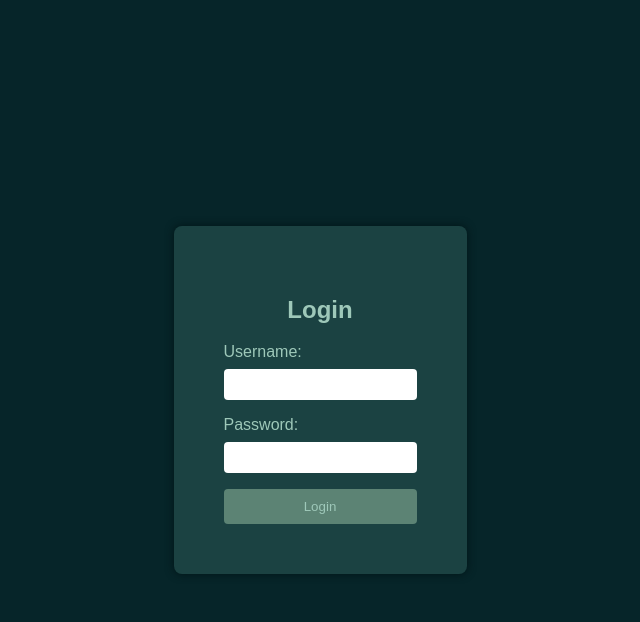
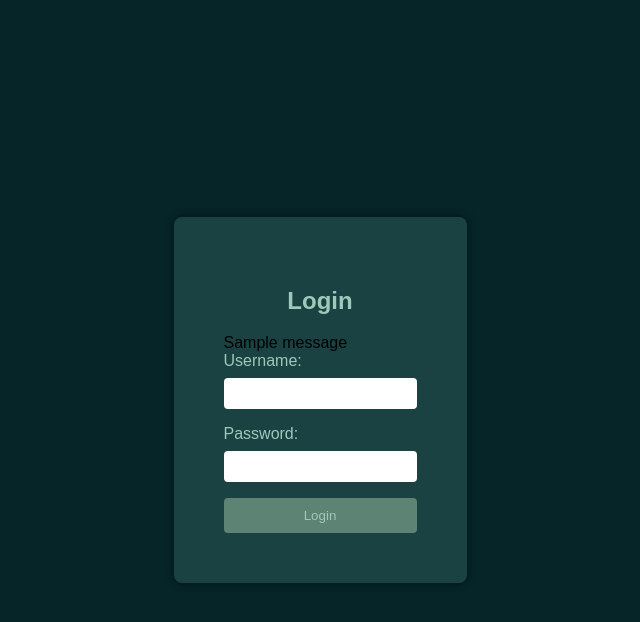
Before and after one commit to d-alfa/Dynamic_Web_Application, a Django app: page / in a window 1280 px wide. Shown: the top 622 px of the page, without its empty margins (320-960 px from the left). Run offline with Django 3.2, Linux system fonts and the light colour scheme; tables that the repository leaves empty hold one stand-in row (values such as "Sample post"); one stand-in notice (Sample message) is shown.

Commit message:
Update code by implementing messages

```diff
--- a/Project/website/templates/website/login.html
+++ b/Project/website/templates/website/login.html
@@ -6,6 +6,7 @@
     <meta charset="UTF-8">
     <meta name="viewport" content="width=device-width, initial-scale=1.0">
     <link rel="stylesheet" href="{% static 'css/styles.css' %}">
+    <link rel="stylesheet" href="{% static 'css/messages.css' %}">
     <title>Login</title>
 </head>
 <body>
@@ -13,12 +14,18 @@
         <h2>Login</h2>
         <form action="{% url 'login' %}" method="post">
             {% csrf_token %}
+            {% if messages %}
+                <div class="messages">
+                    {% for message in messages %}
+                        <div class="message {% if message.tags %}{{ message.tags }}"{% endif %}>{{ message }}</div>
+                    {% endfor %}
+                </div>
+            {% endif %}
             <label for="username">Username:</label>
             <input type="text" id="username" name="username" required>
 
             <label for="password">Password:</label>
             <input type="password" id="password" name="password" required>
-
             <button type="submit">Login</button>
         </form>
     </div>
```
